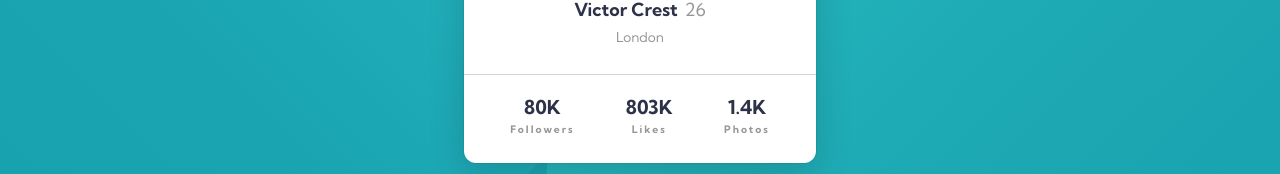
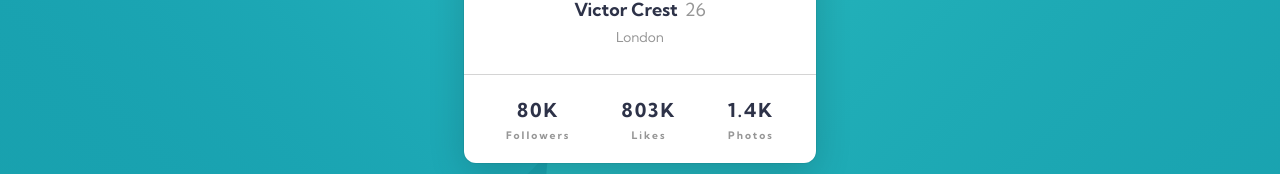
Before and after one commit to marckesin/Profile-Card-Component, a Next.js app: page / in a window 1280 px wide. Shown: the part 417-591 px from the top of the page. Built offline with nearby package versions, Linux system fonts and the light colour scheme.

Commit message:
Correção de acessibilidade

```diff
--- a/components/cardProfile.jsx
+++ b/components/cardProfile.jsx
@@ -2,7 +2,7 @@ import Avatar from "@mui/material/Avatar";
 import Card from "@mui/material/Card";
 import styles from "../styles/Home.module.css";
 
-// Card profile component
+// Card profile
 export default function CardProfile() {
   return (
     <Card className={styles.card}>
@@ -18,15 +18,15 @@ export default function CardProfile() {
       <div className={styles.cardDown}>
         <div>
           {" "}
-          <h5>80K</h5> <p>Followers</p>{" "}
+          <p className={styles.status}>80K</p> <p>Followers</p>{" "}
         </div>
         <div>
           {" "}
-          <h5>803K</h5> <p>Likes</p>{" "}
+          <p className={styles.status}>803K</p> <p>Likes</p>{" "}
         </div>
         <div>
           {" "}
-          <h5>1.4K</h5> <p>Photos</p>{" "}
+          <p className={styles.status}>1.4K</p> <p>Photos</p>{" "}
         </div>
       </div>
       <Avatar
--- a/styles/Home.module.css
+++ b/styles/Home.module.css
@@ -32,7 +32,7 @@
   justify-content: center;
   gap: 3.2rem;
 }
-.cardDown h5 {
+.cardDown .status {
   padding-top: 1.3rem;
   font-size: 1.2rem;
   font-weight: 700;
--- a/styles/Home.module.scss
+++ b/styles/Home.module.scss
@@ -46,7 +46,7 @@ $dark-gray: hsl(0, 0%, 59%);
   justify-content: center;
   gap: 3.2rem;
 
-  h5 {
+  .status {
     padding-top: 1.3rem;
     font-size: 1.2rem;
     font-weight: 700;
```
